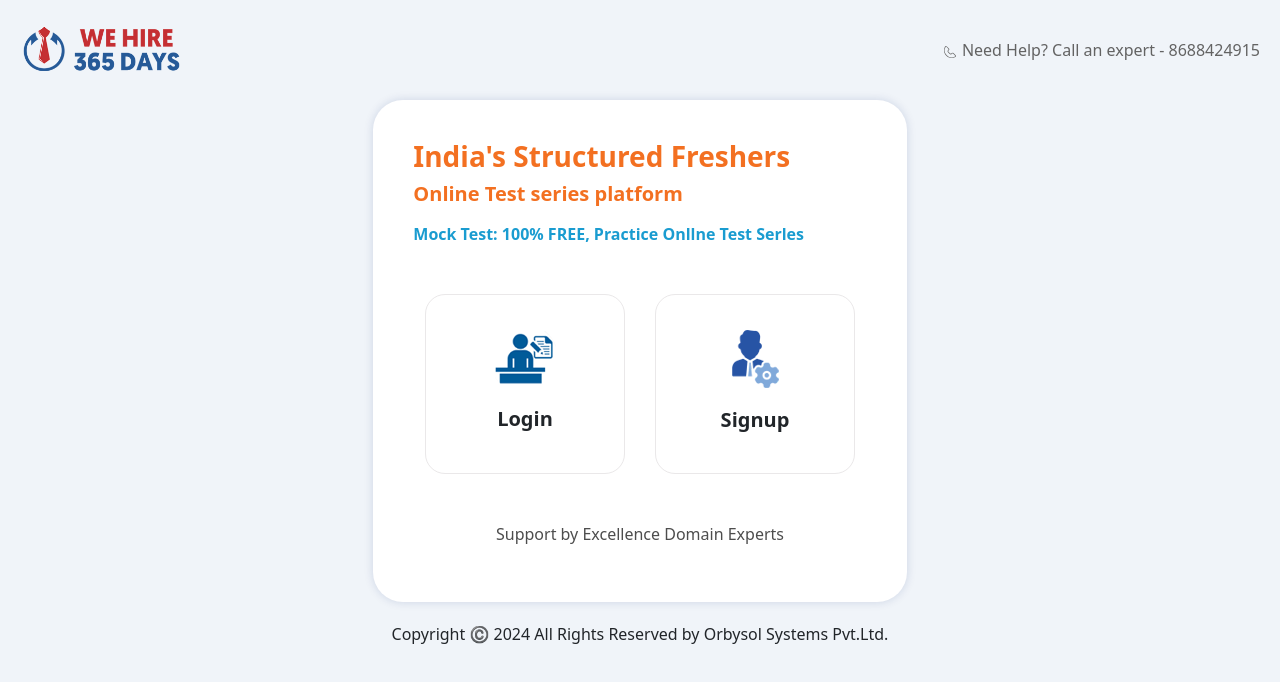
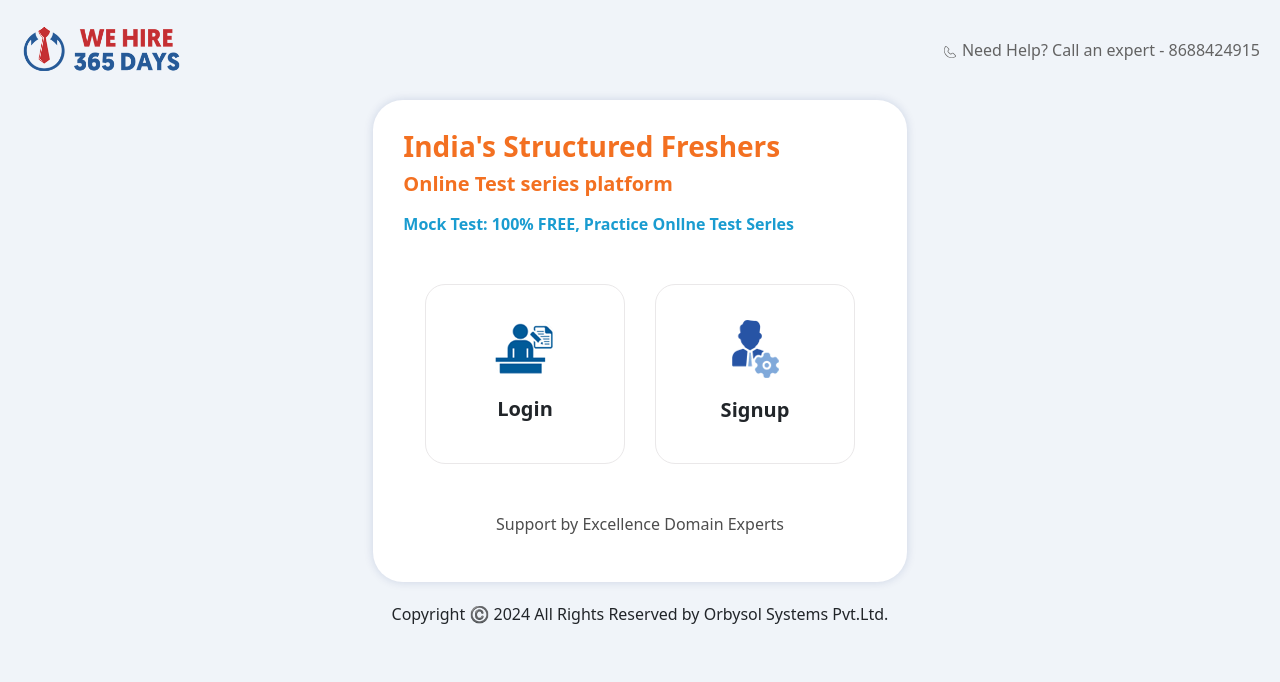
Before and after one commit to Pitlakrishna/exam_platform_final, a React (Create React App) app: page / in a window 1280 px wide. Shown: the top 682 px of the page. Built offline with nearby package versions, Linux system fonts and the light colour scheme.

Commit message:
profile/home

```diff
--- a/src/pages/HomePage/index.scss
+++ b/src/pages/HomePage/index.scss
@@ -30,12 +30,13 @@
     .home-body-container {
         // height: calc(100vh - 100px);
         // border: 1px solid red;
+        // border: 1px solid red;
 
         .home-body {
             background-color: white;
             margin: auto;
             // margin-top: 30px;
-            padding: 40px;
+            padding: 30px;
             border-radius: 30px;
             box-shadow: 0 0 10px 0 rgba(1, 41, 112, 0.15);
 
```
